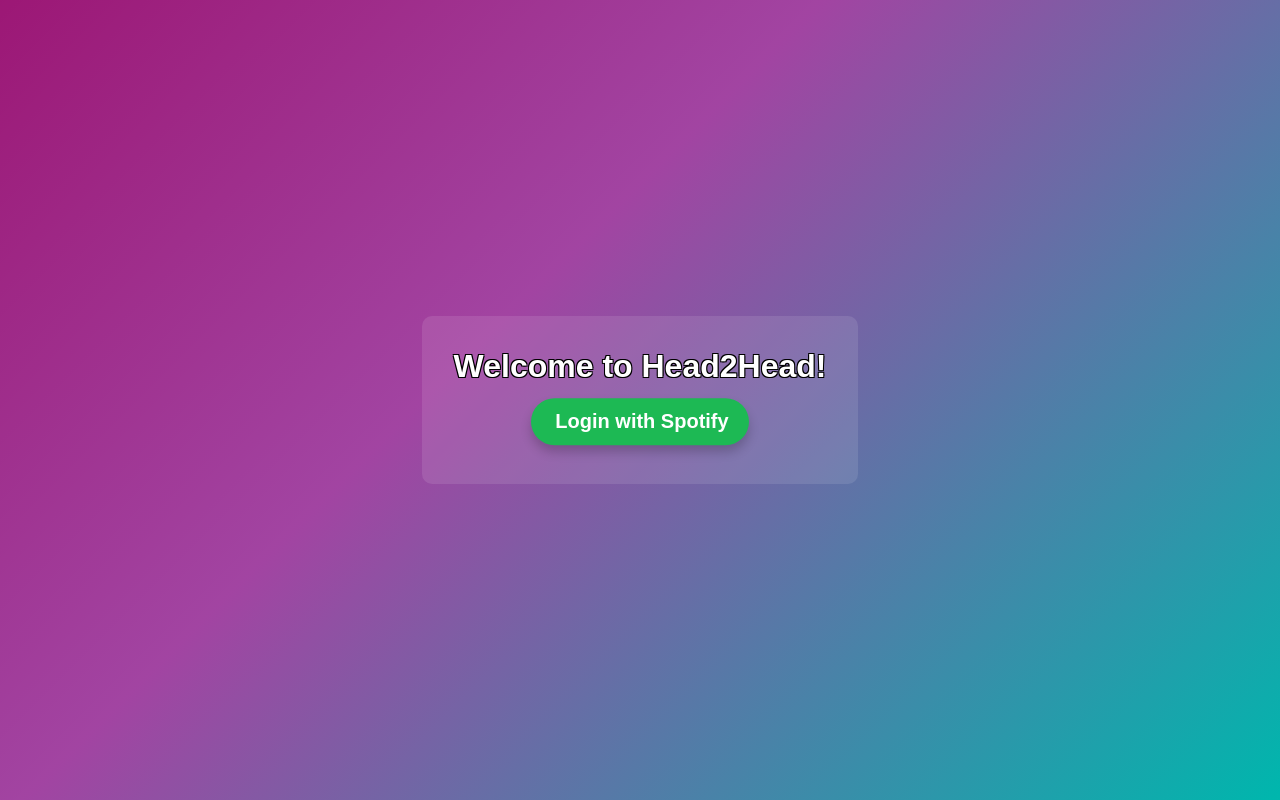
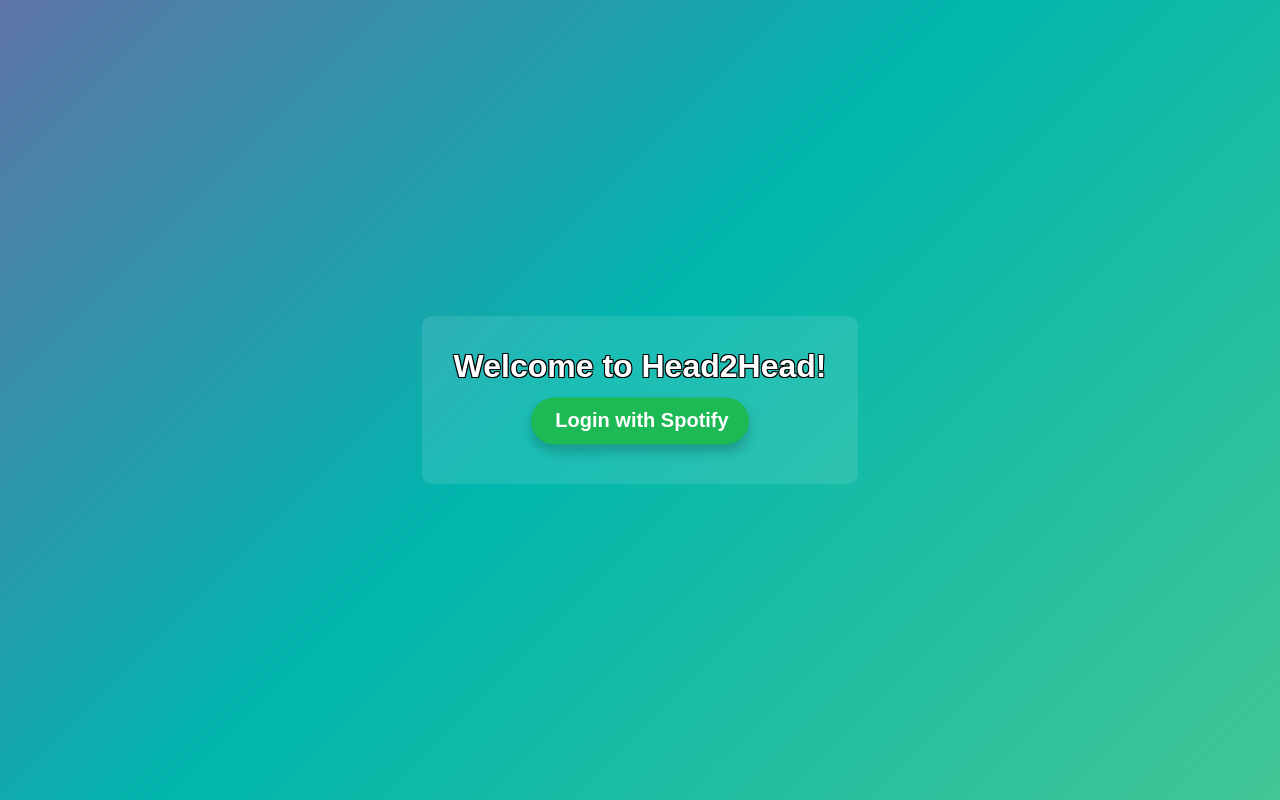
Before and after one commit to T0raT/CS411-Team5, a Flask app: page / in a window 1280 px wide. Run offline with Flask 2, Linux system fonts and the light colour scheme.

Commit message:
removed some animations

```diff
--- a/static/css/landingpage.css
+++ b/static/css/landingpage.css
@@ -19,8 +19,8 @@
     #1db954b0,
     #000000
   );
-  background-size: 300% 300%;
-  animation: gradientAnimation 60s ease infinite;
+  background-size: 400% 400%;
+  animation: gradientAnimation 30s ease infinite;
 }
 
 @keyframes gradientAnimation {
@@ -31,7 +31,7 @@
     background-position: 100% 50%;
   }
   100% {
-    background-position: 0% 50%;
+    background-position: 50% 0%;
   }
 }
 
@@ -65,26 +65,7 @@
   overflow: hidden;
   padding-right: 20px;
   transition: padding-right 0.3s ease;
-  animation: buttonAnimation 1s ease infinite;
-}
-
-.spotify-login-btn:hover {
-  padding-right: 40px; /* Increase padding-right on hover */
-}
-
-.spotify-login-btn::after {
-  content: ">>";
-  position: absolute;
-  right: 0;
-  top: 50%;
-  transform: translateY(-50%);
-  opacity: 0;
-  transition: opacity 0.3s ease 0.1s, right 0.3s ease 10ms; /* Add delay to both opacity and right */
-}
-
-.spotify-login-btn:hover::after {
-  opacity: 1;
-  right: 10px;
+  animation: buttonAnimation 2s ease infinite;
 }
 
 @keyframes buttonAnimation {
```
